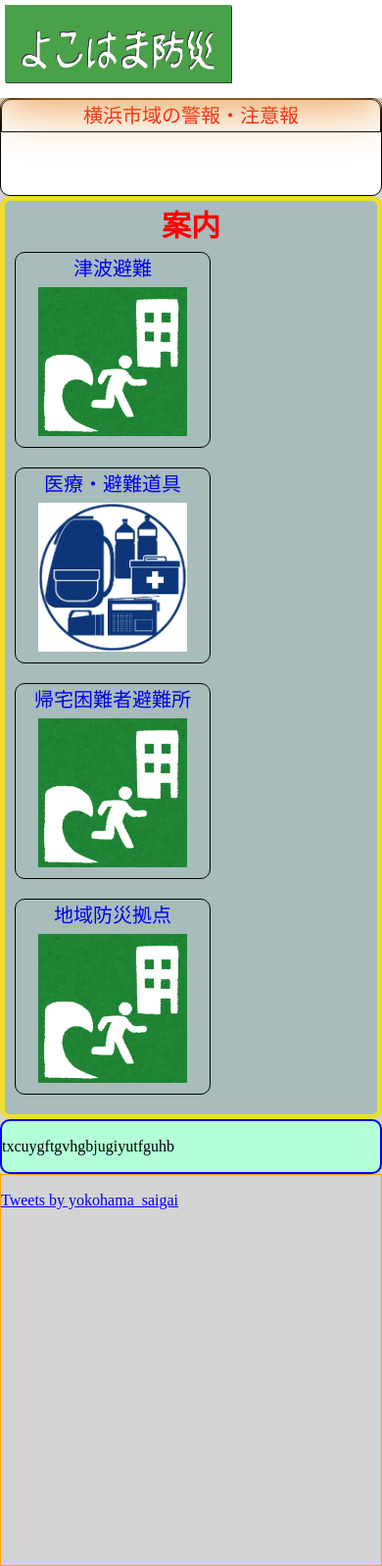
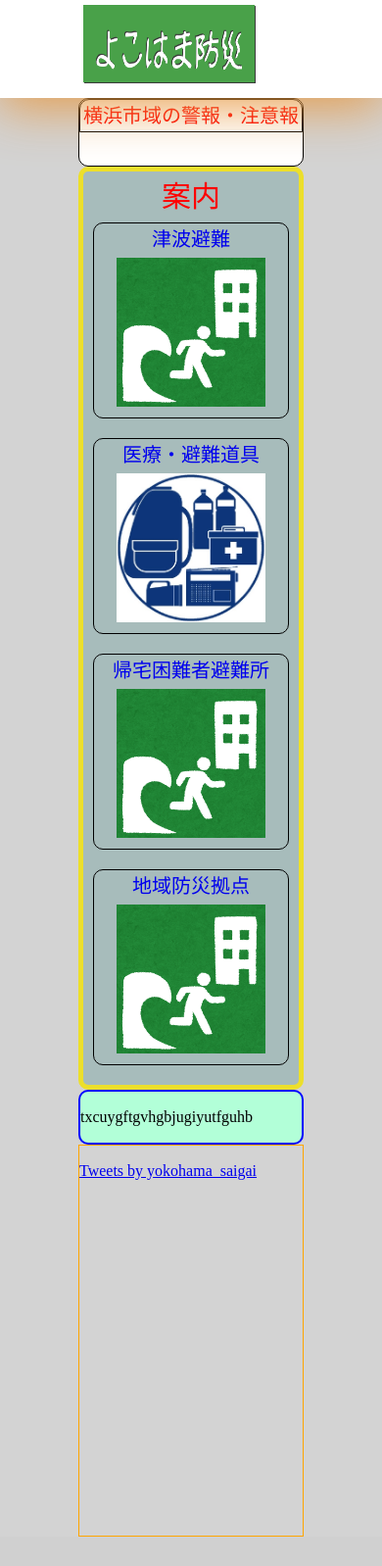
Before and after one commit to blackcatyamato/yokohama, a PHP site: page / in a window 390 px wide. Shown: the whole page at 98% size. After the commit the page ends 1568 px from the top, so only its background shows below. Run offline with PHP 8.4, Linux system fonts and the light colour scheme; data that the repository does not hold is empty; some libraries are stand-ins or nearby versions.

Commit message:
スマホ対応 てかサイズ変更 的な？

```diff
--- a/content/css/style.css
+++ b/content/css/style.css
@@ -21,7 +21,6 @@ header{
 	z-index: 10;
 	top:0;
 	width:100%;
-	height:100px;
 }
 h1 a img{
 	width:80%;
@@ -92,8 +91,8 @@ div[class^="box"]{
 流れる警報
 ----------------------------------------*/
 .Flowing-alert{
-	width:830px;
-	height:100px;
+	width:100%;
+	height:70px;
 	background:white;
 	border:1px solid;
 	border-radius:10px;
@@ -112,6 +111,7 @@ div[class^="box"]{
 	display:flex;
 	flex-direction:row;
 	flex-wrap:wrap;
+	justify-content:space-between;
 }
 .box_menu li{
 	display:flex;
@@ -213,43 +213,37 @@ footer{
 	min-height:50px;
 	width:100%;
 }
-*/
 /*----------------------------------------
 sinihisaスマホ対応
 ----------------------------------------*/
-/*
-@media screen and (min-width: 480px){
-	body{
-		background:red;
+@media screen and (max-width:900px) {
+	/* 中身 */
+	.inner{
+		width:500px;
+	}
+	/* 見出し */
+	h4{
+		font-weight:300;
+	}
+	/* メニューＢＯＸ */
+	.box_menu{
+		width:100%;
 	}
 }
-*/
-@media screen and (min-width:40%) and (max-width:60%) {
-	body{
-		background:#FFF;
+/*----------------------------------------
+sinihisaスマホ対応2
+----------------------------------------*/
+@media screen and (max-width:500px) {
+	/* 中身 */
+	.inner{
+		width:230px;
 	}
+	/* 見出し */
+	h4{
+		font-weight:300;
+	}
+	/* メニューＢＯＸ */
 	.box_menu{
-		background:#A7BCBB;
-		border:5px solid #ECDF2B;
-		border-radius:10px;
-		padding:10px;
-	}
-	.box_menu ul{
-		display:flex;
-		flex-direction:column;
-		flex-wrap:wrap;
-		justify-content:space-around;
-	}
-	.box_menu li{
-		display:flex;
-
-
-		text-align:center;
-
-		border-radius:10px;
-		font-size:20px;
-		height:200px;
-		margin:10px 0;
-		width:200px;
+		width:100%;
 	}
 }
--- a/content/css/style_header.css
+++ b/content/css/style_header.css
@@ -1,3 +1,13 @@
+header{
+	background:white;
+	box-shadow:0 10px 50px rgba(231,151,62,0.9);
+	height:50px;
+	position:fixed;
+	z-index: 1;
+	top:0;
+	width:100%;
+}
+
 header{
   width:100%;
 }
@@ -86,4 +96,5 @@ header p{
     height:90px;
   }
 }
+*/
 /*}*/
--- a/index.php
+++ b/index.php
@@ -32,21 +32,17 @@
 				<h2>
 					<marquee>まずは落ち着きましょう…</marquee>
 				</h2>
-
+				<div class="inner">
 					<div class="Flowing-alert">
 						<div class="panel-heading">
 							<h3 class="panel-title"><a name="warn"></a>横浜市域の警報・注意報</h3>
 						</div>
 						<div class="panel-body">
-
 							<div id="warning2"></div>
-
 								<div><marquee><?=$saigai?></marquee></div>
-
 						</div>
 					</div>
 
-<div class="inner">
 					<div class="box_menu">
 						<h4>案内</h4>
 						<ul>
```
Lines whose indentation alone changed are shown as unchanged.
